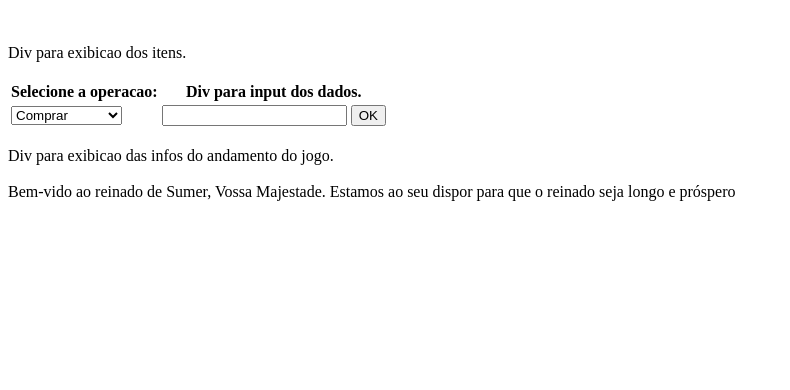
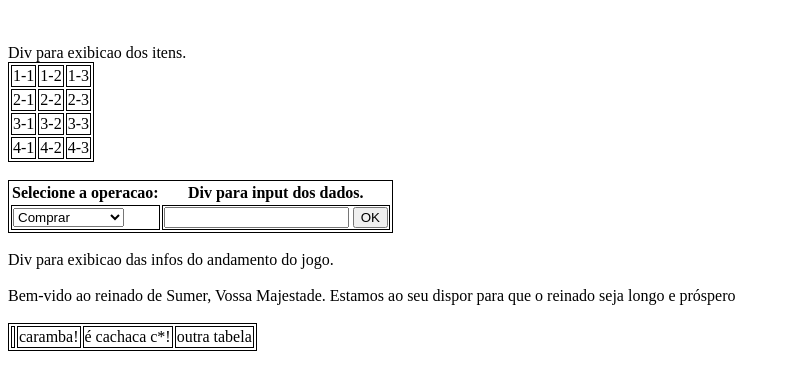
Before and after one commit to 1415rr/js-sumer, a plain HTML site: page index.html in a window 1280 px wide. Shown: the whole page, without its empty margins (0-790 px from the left). Drawn offline with Linux system fonts and the light colour scheme.

Commit message:
criando tabela dinamicamente

```diff
--- a/index.html
+++ b/index.html
@@ -5,6 +5,11 @@
    <meta http-equiv="X-UA-Compatible" content="IE=edge">
    <meta name="viewport" content="width=device-width, initial-scale=1.0">
    <title>Document</title>
+	<style>
+		table, td {
+			 border: 1px solid black;
+		}
+		</style>
 </head>
 <body>
 
@@ -13,7 +18,6 @@
 	<div id=id-div-painel1>
 		Div para exibicao dos itens.
 		<table id=id-tabela-painel>
-
 		</table>
 	</div>
 	<br>
--- a/princ.js
+++ b/princ.js
@@ -5,6 +5,7 @@ fTelaControlaSaida ("ABERTURA");
 
 debugConsoleLog ("antes inicializa", "sumerObjItem", sumerObjItem);
 fSumerInicializaObj();
+fTestaTab();
 /* debugConsoleLog ("depois inicializa", "sumerObjItem", sumerObjItem);
 fSumerInicializaObjQuantidade();
 fSumerInicializaObjPreco();
--- a/tela.js
+++ b/tela.js
@@ -89,3 +89,27 @@ function fCliqueOkTelaPrincipal(){
    fTelaControlaSaida ('STATUS', lTexto);
 
 };
+
+function fTestaTab(){
+   lObj = window.document.getElementById ("id-tabela-painel");
+   ls =
+   "<tr> <td>1-1</td> <td>1-2</td> <td>1-3</td> </tr>"
+   + "<tr> <td>2-1</td> <td>2-2</td> <td>2-3</td> </tr>"
+   + "<tr> <td>3-1</td> <td>3-2</td> <td>3-3</td> </tr>"
+   + "<tr> <td>4-1</td> <td>4-2</td> <td>4-3</td> </tr>";
+   lObj.innerHTML = ls;
+
+   lObj2 = document.createElement("TABLE");
+   lObj2.setAttribute("id", "id-tabela-painel2");
+   let linha = lObj2.insertRow(0);
+   let celula1 = linha.insertCell(0);
+   let celula2 = linha.insertCell(1);
+   let celula3 = linha.insertCell(2);
+   let celula4 = linha.insertCell(3);
+   celula4.innerHTML ="outra tabela";
+   celula2.innerHTML ="caramba!";
+   celula3.innerHTML ="é cachaca c*!";
+   document.body.appendChild(lObj2);
+
+
+};
```
